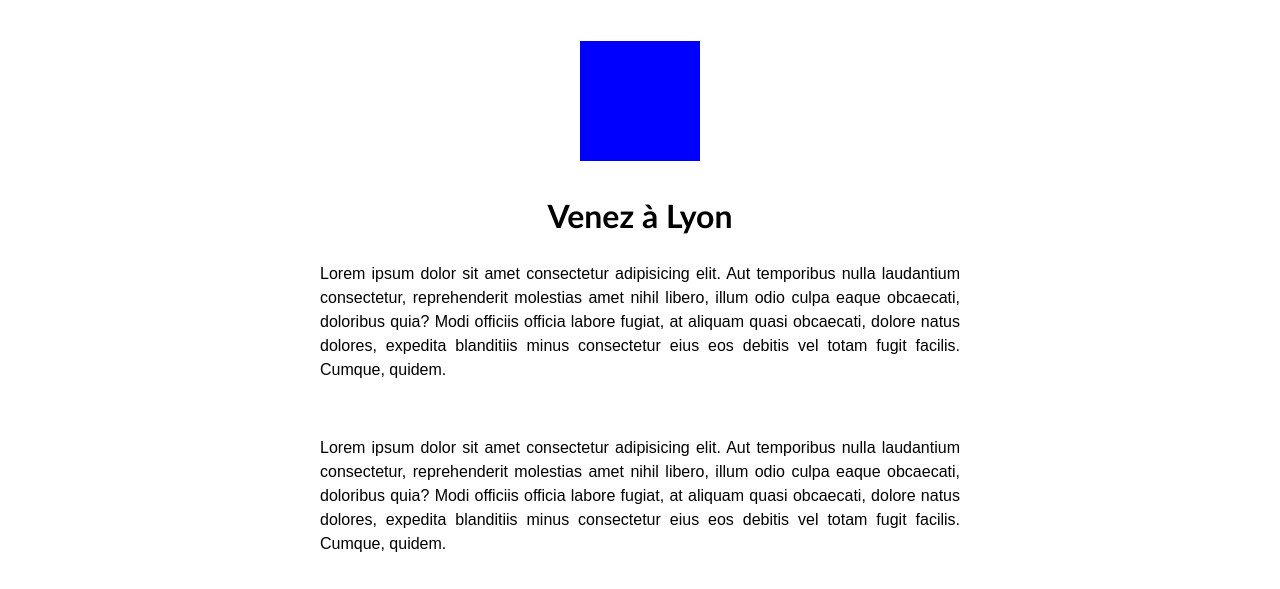
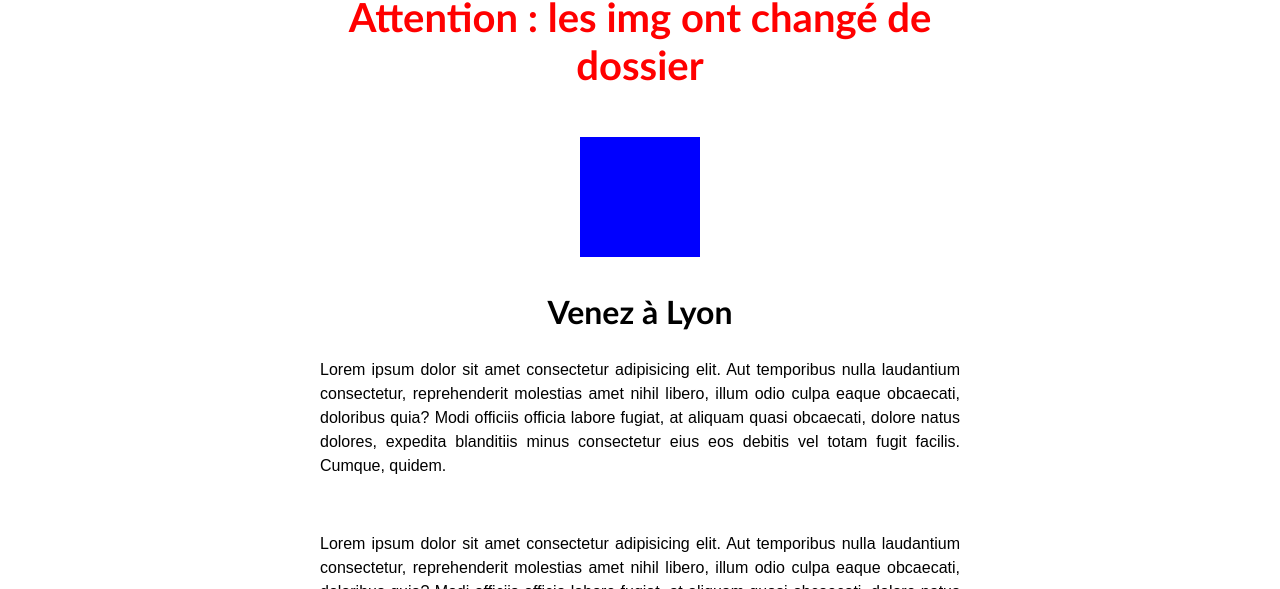
Before and after one commit to laurybgit/introWF3, a plain HTML site: page lyon_tourisme/old/index.html in a window 1280 px wide. Shown: the part 728-1317 px from the top of the page. Drawn offline with Linux system fonts and the light colour scheme; files whose address does not match are found by name.

Commit message:
orga dossiers changée

```diff
--- a/lyon_tourisme/index.html
+++ b/lyon_tourisme/old/index.html
@@ -36,7 +36,9 @@
     <!-- Ensuite, une section qui sera tjs centrée avec des titres rouge & bold + un text justify -->
     <section>
       <!-- Dans cette section, tout d'abord un titre -->
-      <h1>Bienvenue sur Lyon tourisme !</h1>
+      <h1>
+        Bienvenue sur Lyon tourisme ! Attention : les img ont changé de dossier
+      </h1>
       <!-- Et ensuite un petit logo -->
       <div id="logo"></div>
       <!-- Enfin les blocs de texte -->
```
Also changed, not shown: lyon_tourisme/corrections_VF/base-layout/index.html (renamed from corrections/base-layout/index.html), lyon_tourisme/corrections_VF/base-layout/style.css (renamed from corrections/base-layout/style.css), lyon_tourisme/old/style.css (renamed from lyon_tourisme/style.css), lyon_tourisme/update_correction/index.html (added), lyon_tourisme/update_correction/style.css (added).
